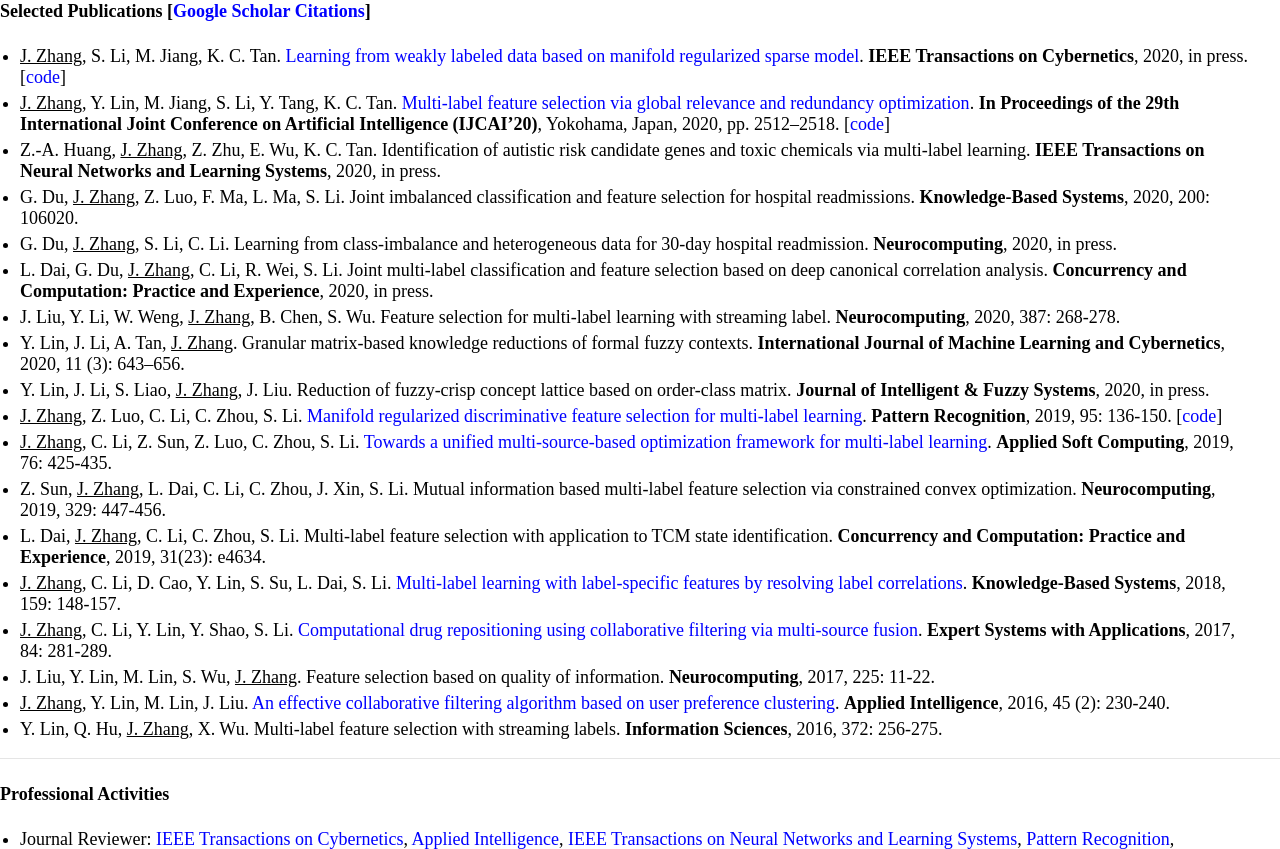
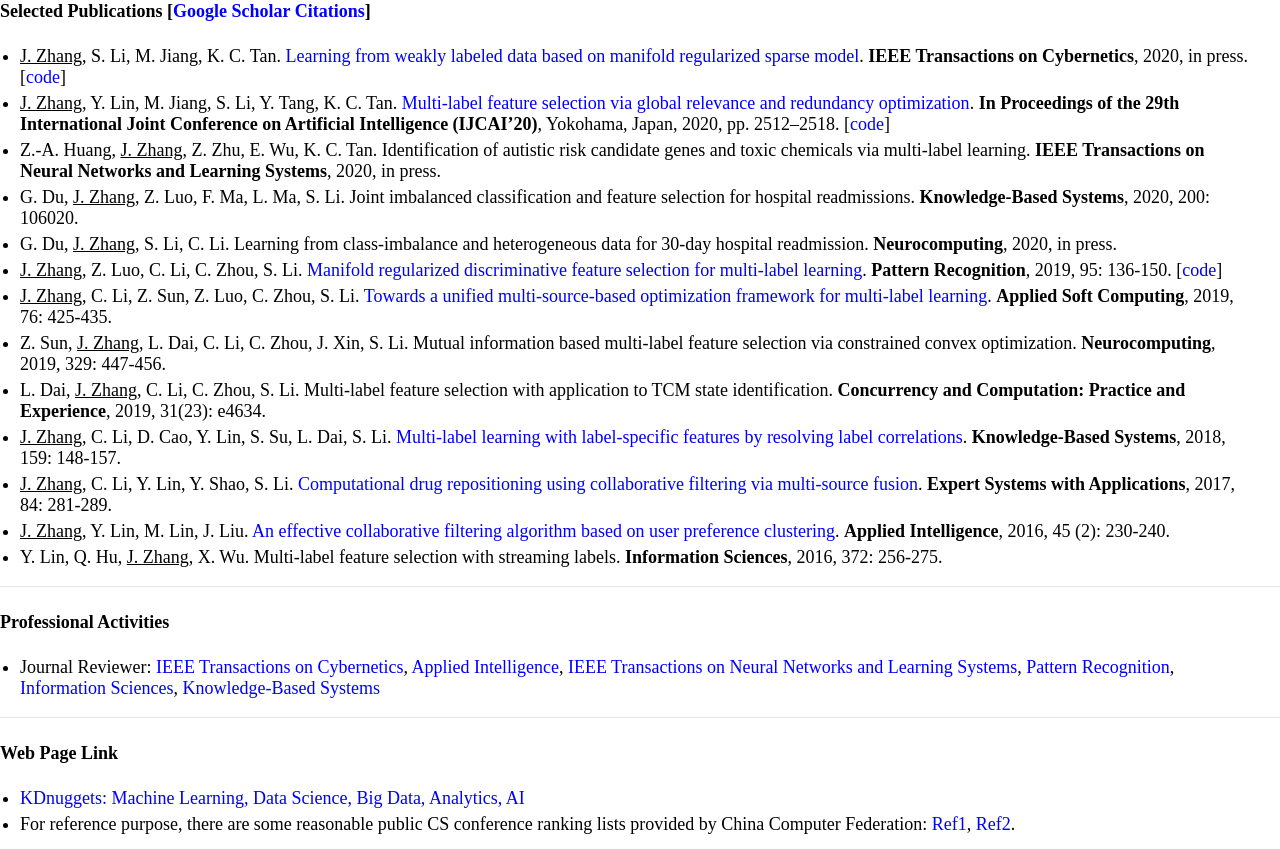
Before and after one commit to jiazhang-ml/jiazhang-ml.github.io, a Jekyll site: the page built from index.md, in a window 1280 px wide and 900 px high, scrolled down 561 px, cut to the strip 0-849 px from the top of the window. Built offline with Jekyll 4.4.1, drawn with Linux system fonts in a browser that asks for light colours.

Commit message:
Update index.md

```diff
--- a/index.md
+++ b/index.md
@@ -30,17 +30,12 @@ I am broadly interested in machine learning, data mining, and artificial intelli
 * Z.-A. Huang, <u>J. Zhang</u>, Z. Zhu, E. Wu, K. C. Tan. Identification of autistic risk candidate genes and toxic chemicals via multi-label learning. **IEEE Transactions on Neural Networks and Learning Systems**, 2020, in press.
 * G. Du, <u>J. Zhang</u>, Z. Luo, F. Ma, L. Ma, S. Li. Joint imbalanced classification and feature selection for hospital readmissions. **Knowledge-Based Systems**, 2020, 200: 106020.
 * G. Du, <u>J. Zhang</u>, S. Li, C. Li. Learning from class-imbalance and heterogeneous data for 30-day hospital readmission. **Neurocomputing**, 2020, in press.
-* L. Dai, G. Du, <u>J. Zhang</u>, C. Li, R. Wei, S. Li. Joint multi-label classification and feature selection based on deep canonical correlation analysis. **Concurrency and Computation: Practice and Experience**, 2020, in press.
-* J. Liu, Y. Li, W. Weng, <u>J. Zhang</u>, B. Chen, S. Wu. Feature selection for multi-label learning with streaming label. **Neurocomputing**, 2020, 387: 268-278.
-* Y. Lin, J. Li, A. Tan, <u>J. Zhang</u>. Granular matrix-based knowledge reductions of formal fuzzy contexts. **International Journal of Machine Learning and Cybernetics**, 2020, 11 (3): 643–656.
-* Y. Lin, J. Li, S. Liao, <u>J. Zhang</u>, J. Liu. Reduction of fuzzy-crisp concept lattice based on order-class matrix. **Journal of Intelligent & Fuzzy Systems**, 2020, in press.
 * <u>J. Zhang</u>, Z. Luo, C. Li, C. Zhou, S. Li. [Manifold regularized discriminative feature selection for multi-label learning](1-s2.0-S0031320319302341-main.pdf). **Pattern Recognition**, 2019, 95: 136-150. [[code](MDFS-master.zip)]
 * <u>J. Zhang</u>, C. Li, Z. Sun, Z. Luo, C. Zhou, S. Li. [Towards a unified multi-source-based optimization framework for multi-label learning](1-s2.0-S1568494618307051-main.pdf). **Applied Soft Computing**, 2019, 76: 425-435.
 * Z. Sun, <u>J. Zhang</u>, L. Dai, C. Li, C. Zhou, J. Xin, S. Li. Mutual information based multi-label feature selection via constrained convex optimization. **Neurocomputing**, 2019, 329: 447-456.
 * L. Dai, <u>J. Zhang</u>, C. Li, C. Zhou, S. Li. Multi‐label feature selection with application to TCM state identification. **Concurrency and Computation: Practice and Experience**, 2019, 31(23): e4634.
 * <u>J. Zhang</u>, C. Li, D. Cao, Y. Lin, S. Su, L. Dai, S. Li. [Multi-label learning with label-specific features by resolving label correlations](1-s2.0-S0950705118303472-main.pdf). **Knowledge-Based Systems**, 2018, 159: 148-157.
 * <u>J. Zhang</u>, C. Li, Y. Lin, Y. Shao, S. Li. [Computational drug repositioning using collaborative filtering via multi-source fusion](1-s2.0-S0957417417303202-main.pdf). **Expert Systems with Applications**, 2017, 84: 281-289.
-* J. Liu, Y. Lin, M. Lin, S. Wu, <u>J. Zhang</u>. Feature selection based on quality of information. **Neurocomputing**, 2017, 225: 11-22.
 * <u>J. Zhang</u>, Y. Lin, M. Lin, J. Liu. [An effective collaborative filtering algorithm based on user preference clustering](10.1007_s10489-015-0756-9.pdf). **Applied Intelligence**, 2016, 45 (2): 230-240.
 * Y. Lin, Q. Hu, <u>J. Zhang</u>, X. Wu. Multi-label feature selection with streaming labels. **Information Sciences**, 2016, 372: 256-275.
 
```
